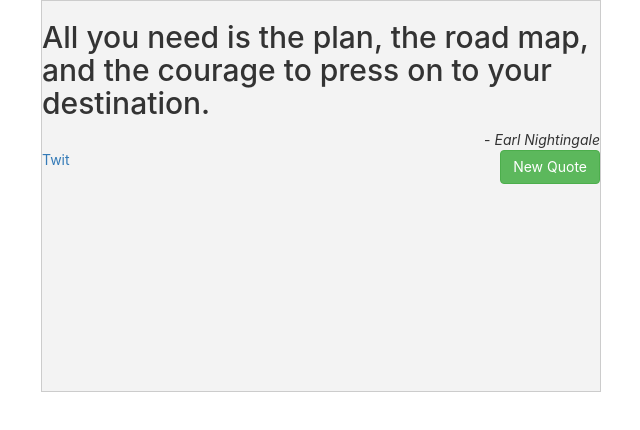
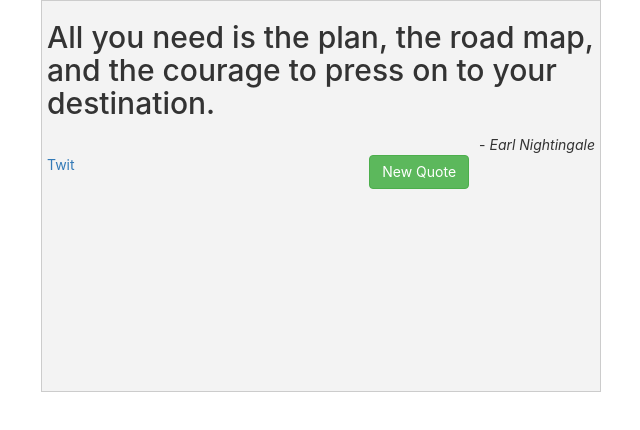
Before and after one commit to DzmitryUr/quotes, a React (Create React App) app: page / in a window 1280 px wide. Shown: the top 430 px of the page, without its empty margins (319-959 px from the left). Built offline with nearby package versions, Linux system fonts and the light colour scheme.

Commit message:
fix styles, remove unused code

```diff
--- a/src/App.css
+++ b/src/App.css
@@ -5,3 +5,7 @@
     border: 1px solid #ccc;
     background-color: #f3f3f3;
 }
+
+.margin-5 {
+    margin: 5px;
+}
--- a/src/App.js
+++ b/src/App.js
@@ -1,5 +1,4 @@
 import React, { Component } from 'react';
-import logo from './logo.svg';
 import './App.css';
 import { Button } from 'react-bootstrap';
 import quotes from './quotes.js';
@@ -27,19 +26,19 @@ class App extends Component {
     return (
       <div id="quote-box">
       <div>
-        <div id="text">
+        <div id="text" className="margin-5">
           <h2>{this.state.quote}</h2>
         </div>
-        <div id="author" className="pull-right">
+        <div id="author" className="pull-right margin-5">
           - <i>{this.state.author}</i>
         </div>
       </div>
       <br/>
       <div>
-        <div className="pull-left">
+        <div className="pull-left margin-5">
           <a href="http://twitter.com/intent/tweet" id="tweet-quote">Twit</a>
         </div>
-        <div className="pull-right">
+        <div className="pull-right margin-5">
           <Button bsStyle="success" id="new-quote" onClick={this.handleClick}>
             New Quote
           </Button>
```
Also changed, not shown: src/logo.svg (deleted).
